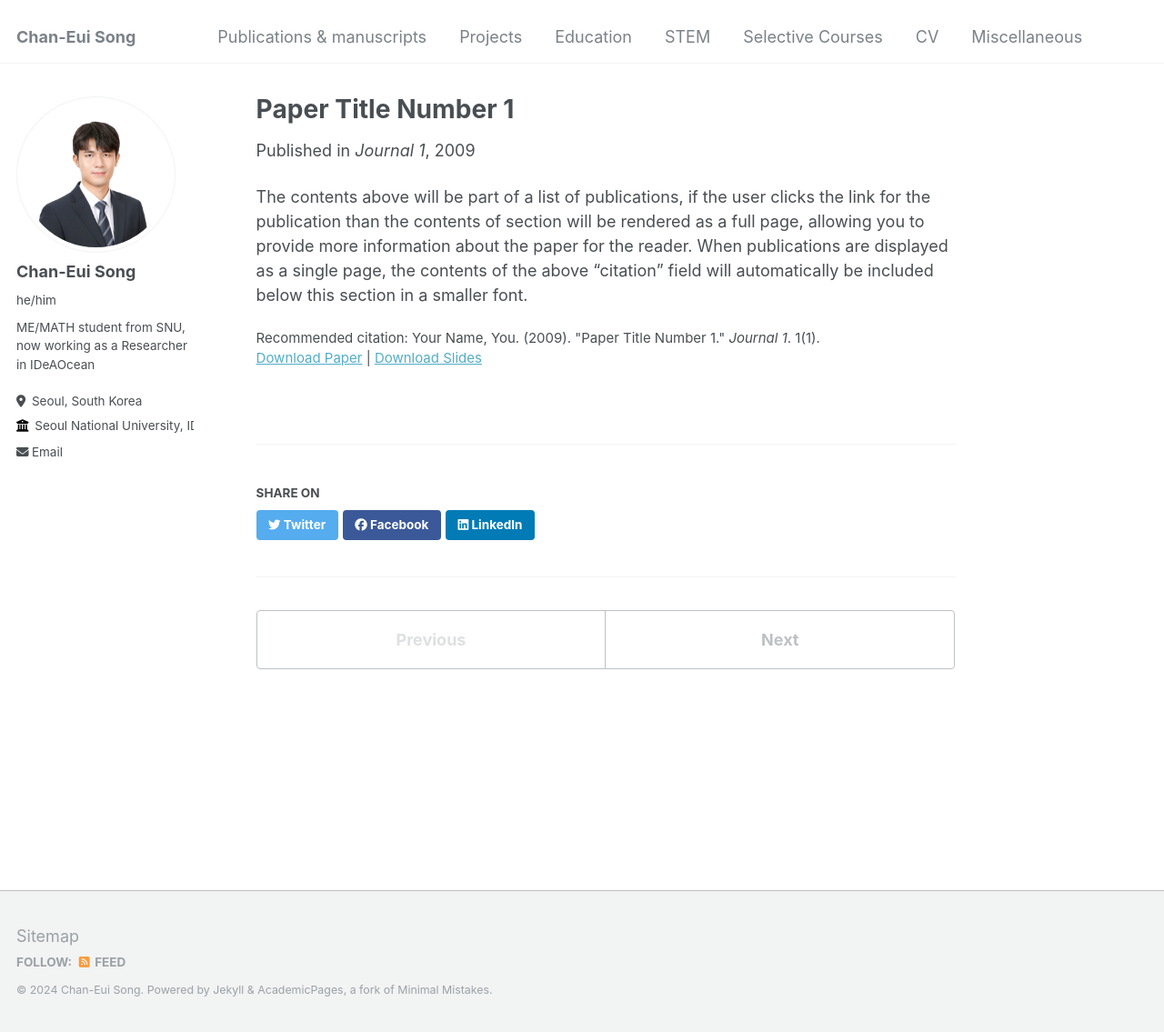
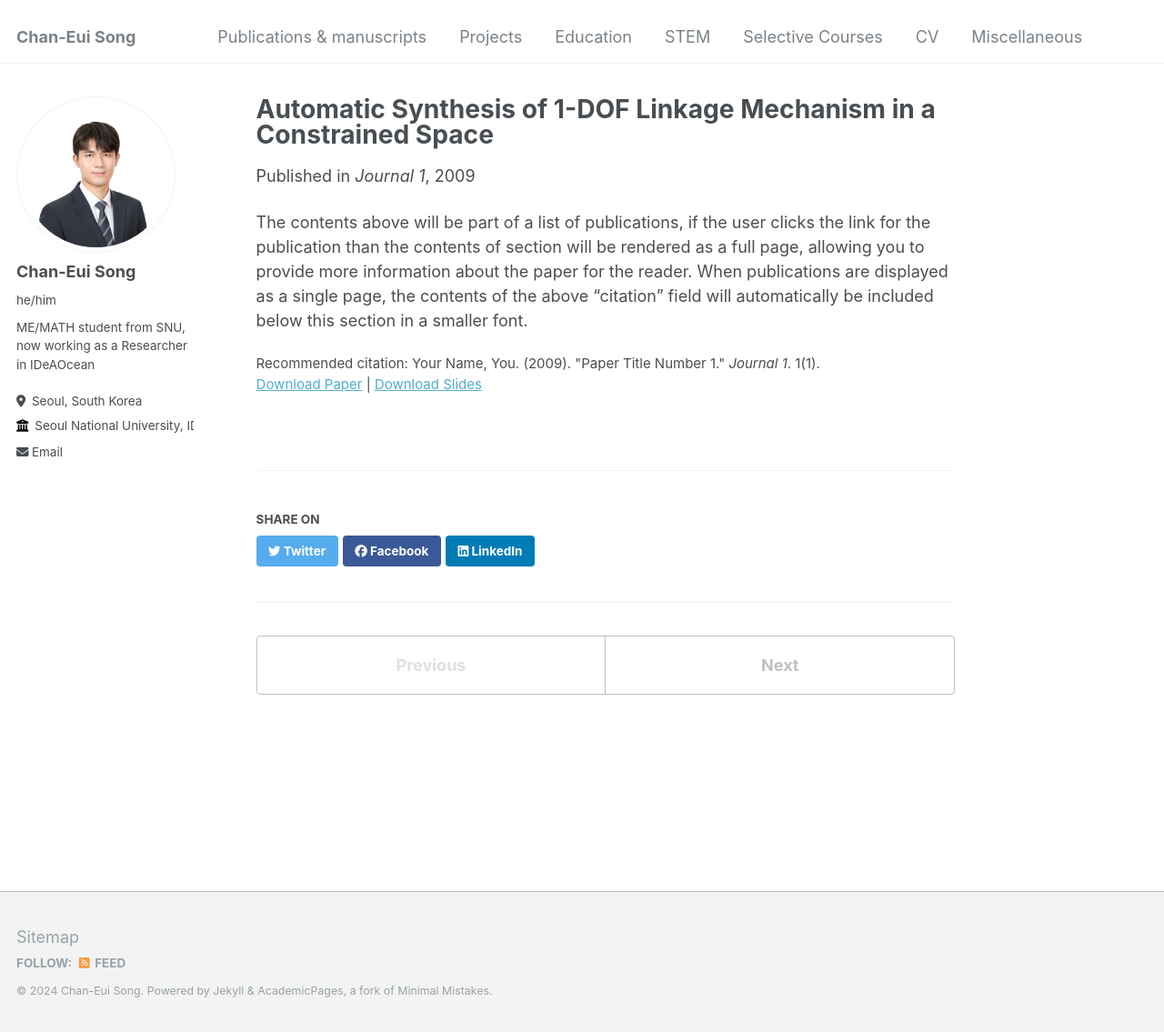
Before and after one commit to cksdml1014/chanisong, a Jekyll site: the page built from _publications/2009-10-01-paper-title-number-1.md, in a window 1280 px wide and 1135 px high. Shown: the whole window at 91% size. Built offline with Jekyll 4.4.1, drawn with Linux system fonts in a browser that asks for light colours.

Commit message:
Update 2009-10-01-paper-title-number-1.md

```diff
--- a/_publications/2009-10-01-paper-title-number-1.md
+++ b/_publications/2009-10-01-paper-title-number-1.md
@@ -1,7 +1,7 @@
 ---
-title: "Paper Title Number 1"
+title: "Automatic Synthesis of 1-DOF Linkage Mechanism in a Constrained Space"
 collection: publications
-permalink: /publication/2009-10-01-paper-title-number-1
+permalink: /publication/paper1
 excerpt: 'This paper is about the number 1. The number 2 is left for future work.'
 date: 2009-10-01
 venue: 'Journal 1'
```
